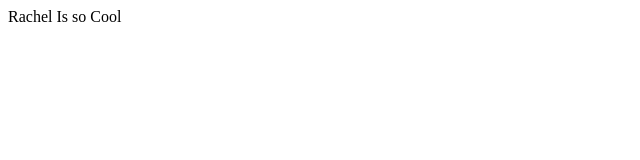
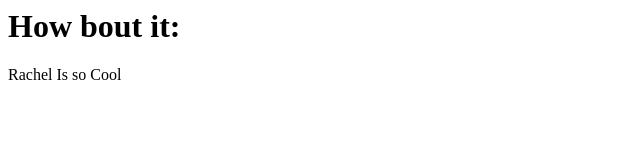
Before and after one commit to twarped/rachel.ml, a website: page views/index.html in a window 1280 px wide. Shown: the whole page, without its empty margins (0-640 px from the left). Drawn offline with Linux system fonts and the light colour scheme.

Commit message:
added How bout it:

```diff
--- a/views/index.html
+++ b/views/index.html
@@ -2,6 +2,9 @@
   <head>
   </head>
   <body>
+    <h1>
+      How bout it:
+    </h1>
     <div>
       Rachel Is so Cool
     </div>
```
